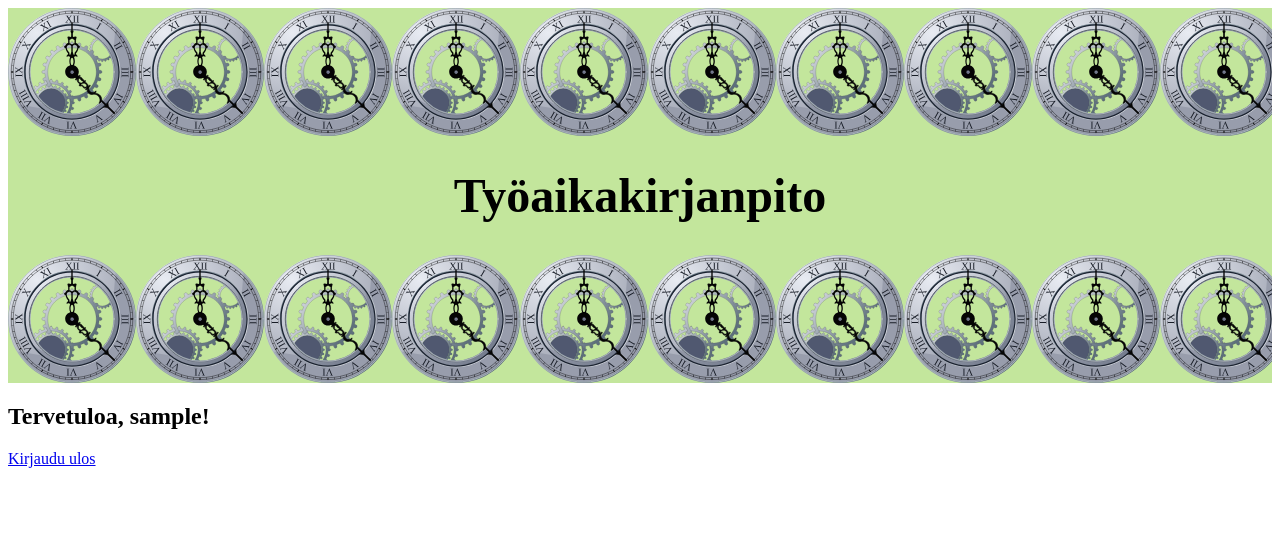
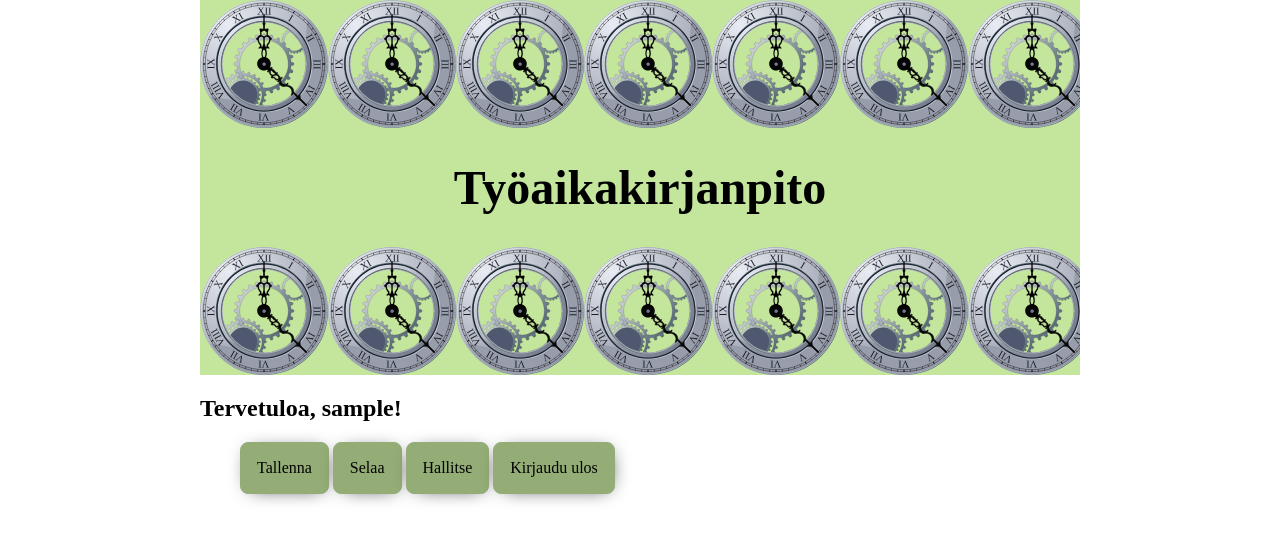
Before and after one commit to veelupu/tyoaikakirjanpito, a Flask app: page /home in a window 1280 px wide. Shown: the top 542 px of the page. Run offline with Flask 2, Linux system fonts and the light colour scheme; the visitor is signed in with stand-in values (Sample User, id 1).

Commit message:
Add navigation bar

```diff
--- a/static/style.css
+++ b/static/style.css
@@ -1,3 +1,8 @@
+body {
+    margin: auto;
+    max-width: 55em;
+}
+
 .header {
 	background-color: #C3E69C;
 }
@@ -14,11 +19,24 @@ h1 {
 	font-size: 3em;
 }
 
-is-circle {
-	display:block;
-	height: 60px;
-	width: 60px;
-	border-radius: 50%;
-	border: 1px solid red;
+nav li{
+	display: inline-block;
+	padding: 1em;
+	border-radius: 0.5em;
+	border: 1px solid #94AD76;
+	background-color: #94AD76;
+	font-size: 1em;
+	font-family: 'Nadeem';
+	text-aligg: center;
+	box-shadow: 2px 2px 20px -9px;
+}
 
+nav li a {
+    text-decoration: none;
+    color: #000;
 }
+
+nav li:hover {
+	background-color: #A9C787;
+	cursor: pointer;
+}
--- a/templates/home.html
+++ b/templates/home.html
@@ -16,6 +16,14 @@
 			<div class="header-image"></div>
 		</div>
 		<h2>Tervetuloa, {{ session.username }}!</h2>
-		<a href="/logout">Kirjaudu ulos</a>
+		<nav>
+		    <ul>
+		      <li><a href="#">Tallenna</a></li>
+		      <li><a href="#">Selaa</a></li>
+		      <li><a href="#">Hallitse</a></li>
+			  <li><a href="/logout">Kirjaudu ulos</a></li>
+		    </ul>
+		  </nav>
+		</div>
 	</body>
 </html>
```
